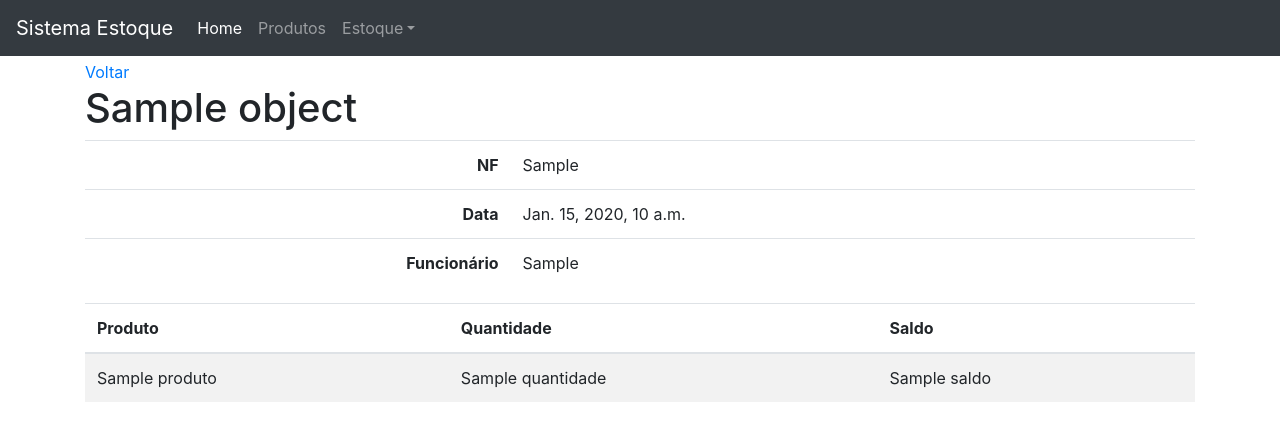
After one commit to lucvsbraga/sistemaEstoque, a Django app: template projeto/estoque/templates/estoque_entrada_detail.html in a window 1280 px wide. The commit adds this page. Shown: the top 441 px of the page. Run offline with Django 3.2, Linux system fonts and the light colour scheme; the template is opened without the code that fills it: most values are stand-ins (such as "Sample title", 1, 10 or a date in 2020); some libraries are stand-ins or nearby versions.

Commit message:
Entrada: estoque_detail_html

```diff
--- a/projeto/estoque/models.py
+++ b/projeto/estoque/models.py
@@ -1,5 +1,6 @@
 from django.contrib.auth.models import User
 from django.db import models
+from django.urls import reverse_lazy
 from projeto.core.models import TimeStampedModel
 from projeto.produto.models import Produto
 
@@ -21,12 +22,15 @@ class Estoque(TimeStampedModel):
     def __str__(self):
         return '{} - {} - {}'.format(self.pk, self.nf, self.created.strftime('%d-%m-%Y'))
 
+    def get_absolute_url(self):
+        return reverse_lazy('estoque:estoque_entrada_detail', kwargs={'pk': self.pk})
+
     def nf_formated(self):
         return str(self.nf).zfill(3)
 
 
 class EstoqueItens(models.Model):
-    estoque = models.ForeignKey(Estoque, on_delete=models.CASCADE)
+    estoque = models.ForeignKey(Estoque, on_delete=models.CASCADE, related_name='estoques')
     produto = models.ForeignKey(Produto, on_delete=models.CASCADE)
     quantidade = models.PositiveIntegerField()
     saldo = models.PositiveIntegerField()
--- /dev/null
+++ b/projeto/estoque/templates/estoque_entrada_detail.html
@@ -0,0 +1,47 @@
+{% extends "base.html"%}
+
+{% block content %}
+
+<a href="{% url 'estoque:estoque_entrada_list' %}">Voltar</a>
+
+<h1>{{object}}</h1>
+
+<div class="col-sm-e">
+    <table class="table table-user-information">
+        <tbody>
+            <tr>
+                <th class="text-right">NF</th>
+                <td>{{object.nf_formated}}</td>
+            </tr>
+            <tr>
+                <th class="text-right">Data</th>
+                <td>{{object.created}}</td>
+            </tr>
+            <tr>
+                <th class="text-right">Funcionário</th>
+                <td>{{object.funcionario.first_name }}</td>
+            </tr>
+        </tbody>
+    </table>
+</div>
+
+<table class="table table-striped">
+    <thead>
+        <tr>
+            <th>Produto</th>
+            <th>Quantidade</th>
+            <th>Saldo</th>
+        </tr>
+    </thead>
+    <tbody>
+        {% for obj in object.estoques.all %}
+            <tr>
+                <td>{{obj.produto}}</td>
+                <td>{{obj.quantidade}}</td>
+                <td>{{obj.saldo}}</td>
+            </tr>
+        {% endfor %}
+    </tbody>
+</table>
+
+{% endblock content %}
--- a/projeto/estoque/templates/estoque_entrada_list.html
+++ b/projeto/estoque/templates/estoque_entrada_list.html
@@ -24,7 +24,7 @@
             {% for object in object_list %}
             <tr>
                 <td>
-                    <a href="">{{object}}</a>
+                    <a href="{{object.get_absolute_url}}">{{object}}</a>
                 </td>
                 <td>{{object.nf_formated}}</td>
                 <td>{{object.created}}</td>
--- a/projeto/estoque/urls.py
+++ b/projeto/estoque/urls.py
@@ -5,4 +5,5 @@ app_name='estoque'
 
 urlpatterns=[
     path('', v.estoque_entrada_list, name='estoque_entrada_list'),
+    path('<int:pk>', v.estoque_entrada_detail, name='estoque_entrada_detail'),
 ]
--- a/projeto/estoque/views.py
+++ b/projeto/estoque/views.py
@@ -7,4 +7,10 @@ def estoque_entrada_list(request):
     context={'object_list': objects}
     return render(request, template_name, context)
 
+def estoque_entrada_detail(request, pk):
+    template_name='estoque_entrada_detail.html'
+    obj = Estoque.objects.get(pk=pk)
+    context={'object': obj}
+    return render(request, template_name, context)
+
 # Create your views here.
```
